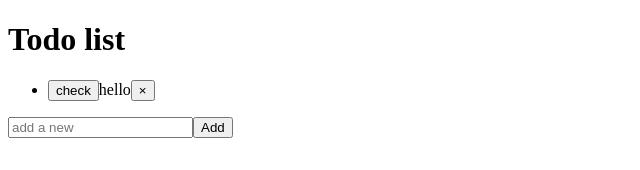
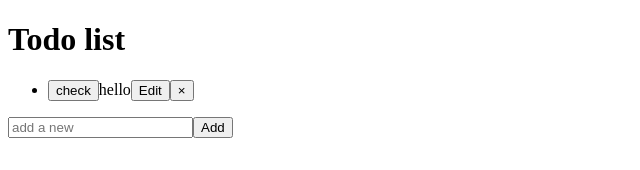
Before and after one commit to DzianisMakeichyk/todos, a React (Create React App) app: page / in a window 1280 px wide. Shown: the top 170 px of the page, without its empty margins (0-640 px from the left). Built offline with nearby package versions, Linux system fonts and the light colour scheme.

Commit message:
add edit

```diff
--- a/src/App.js
+++ b/src/App.js
@@ -8,12 +8,13 @@ class App extends Component {
     super(props);
 
     this.state = {
-        todoItems: [{index: 0, value: "hello", done: false}]
+        todoItems: [{index: 0, value: "hello", done: false, editing: false}]
     };
 
     this.addItem = this.addItem.bind(this);
     this.removeItem = this.removeItem.bind(this);
     this.markTodoDone = this.markTodoDone.bind(this);
+    this.editItem = this.editItem.bind(this);
   }
 
   addItem(todoItem) {
@@ -22,7 +23,8 @@ class App extends Component {
     todoItems.push({
         index: this.state.todoItems.length,
         value: todoItem.newItemValue,
-        done: false
+        done: false,
+        editing: false
     });
 
     this.setState({
@@ -34,6 +36,19 @@ class App extends Component {
     this.setState({
       todoItems: this.state.todoItems.filter(todoItem => todoItem.index !== itemIndex)
     });
+  }
+
+  editItem (itemIndex) {
+      let todoItem = this.state.todoItems[itemIndex];
+      let todoItems = this.state.todoItems.slice();
+
+      todoItem.editing = !todoItem.editing;
+
+      console.log(todoItem.newEditToDo)
+
+      this.setState({
+          todoItems,
+      });
   }
 
   markTodoDone(itemIndex) {
@@ -55,6 +70,7 @@ class App extends Component {
         <TodoList items={this.state.todoItems}
                   removeItem={this.removeItem}
                   markTodoDone={this.markTodoDone}
+                  editItem={this.editItem}
         />
 
         <TodoForm  addItem={this.addItem}/>
--- a/src/components/TodoList/index.jsx
+++ b/src/components/TodoList/index.jsx
@@ -8,6 +8,7 @@ class TodoList extends React.Component {
                 <TodoListItem key={index} item={item} index={index}
                               removeItem={this.props.removeItem}
                               markTodoDone={this.props.markTodoDone}
+                              editItem={this.props.editItem}
                 />
             );
         });
--- a/src/components/TodoListItem/index.jsx
+++ b/src/components/TodoListItem/index.jsx
@@ -5,6 +5,7 @@ class TodoListItem extends React.Component {
         super(props);
         this.onClickClose = this.onClickClose.bind(this);
         this.onClickDone = this.onClickDone.bind(this);
+        this.onClickEdit = this.onClickEdit.bind(this);
     }
 
     onClickClose() {
@@ -17,12 +18,32 @@ class TodoListItem extends React.Component {
         this.props.markTodoDone(index);
     }
 
+    onClickEdit() {
+        let index = parseInt(this.props.index);
+
+        if(this.props.item.editing) {
+            let editToDo = this.refs.editToDo;
+            let newEditToDo = editToDo.value;
+
+            if(newEditToDo) {
+                this.props.addItem({newEditToDo});
+            }
+        }
+
+        this.props.editItem(index);
+    }
+
     render () {
         return (
             <li className="list-group-item ">
                 <div>
                     <button className="check-me" onClick={this.onClickDone}>check</button>
-                    {this.props.item.value}
+
+                    { this.props.item.editing ? <input type="text" ref="editToDo" defaultValue={this.props.item.value}/> : <span>{this.props.item.value}</span> }
+
+                    <button onClick={this.onClickEdit}>
+                        {this.props.item.editing ? 'Save' : 'Edit'}
+                        </button>
                     <button type="button" className="close" onClick={this.onClickClose}>&times;</button>
                 </div>
             </li>
```
